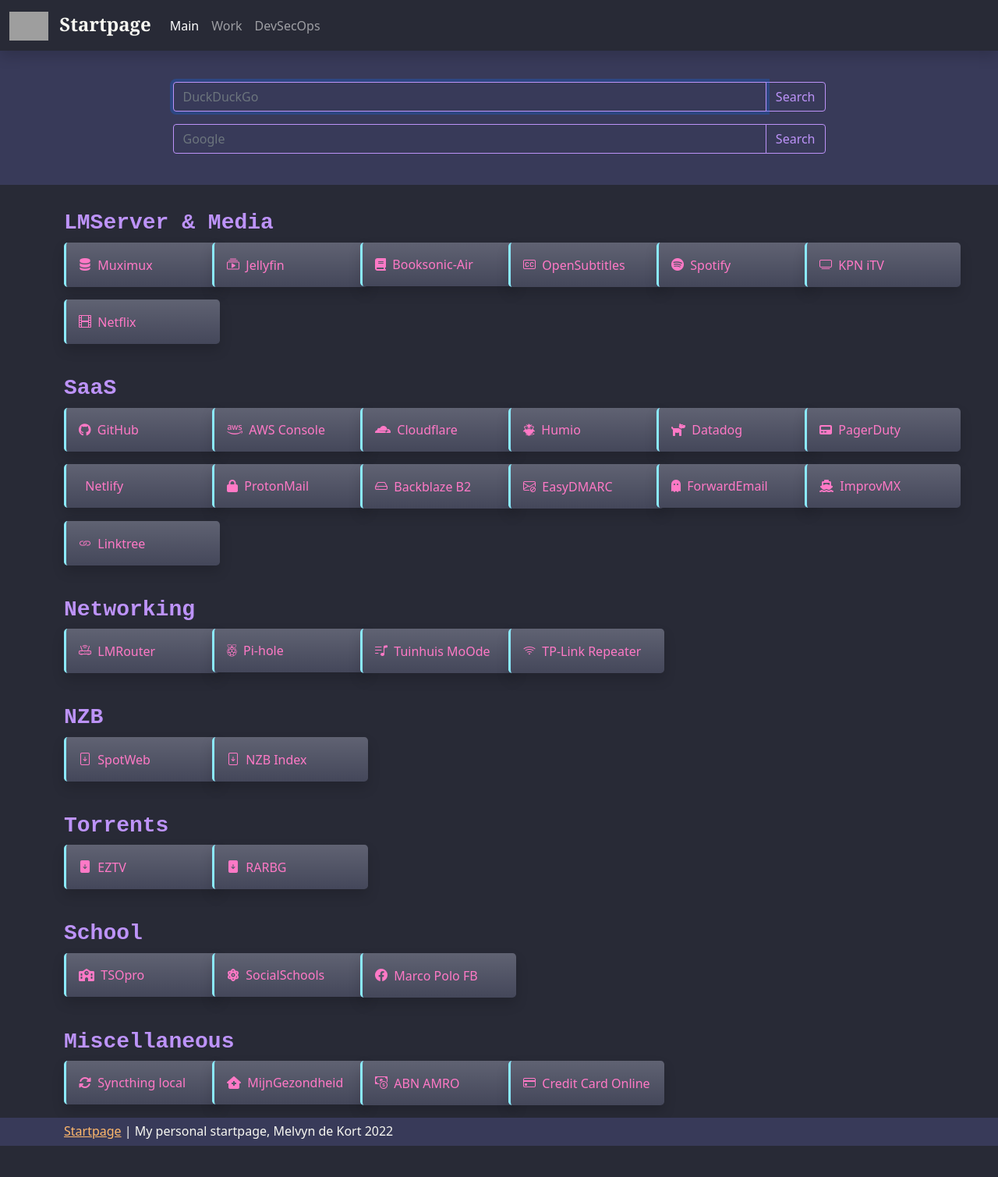
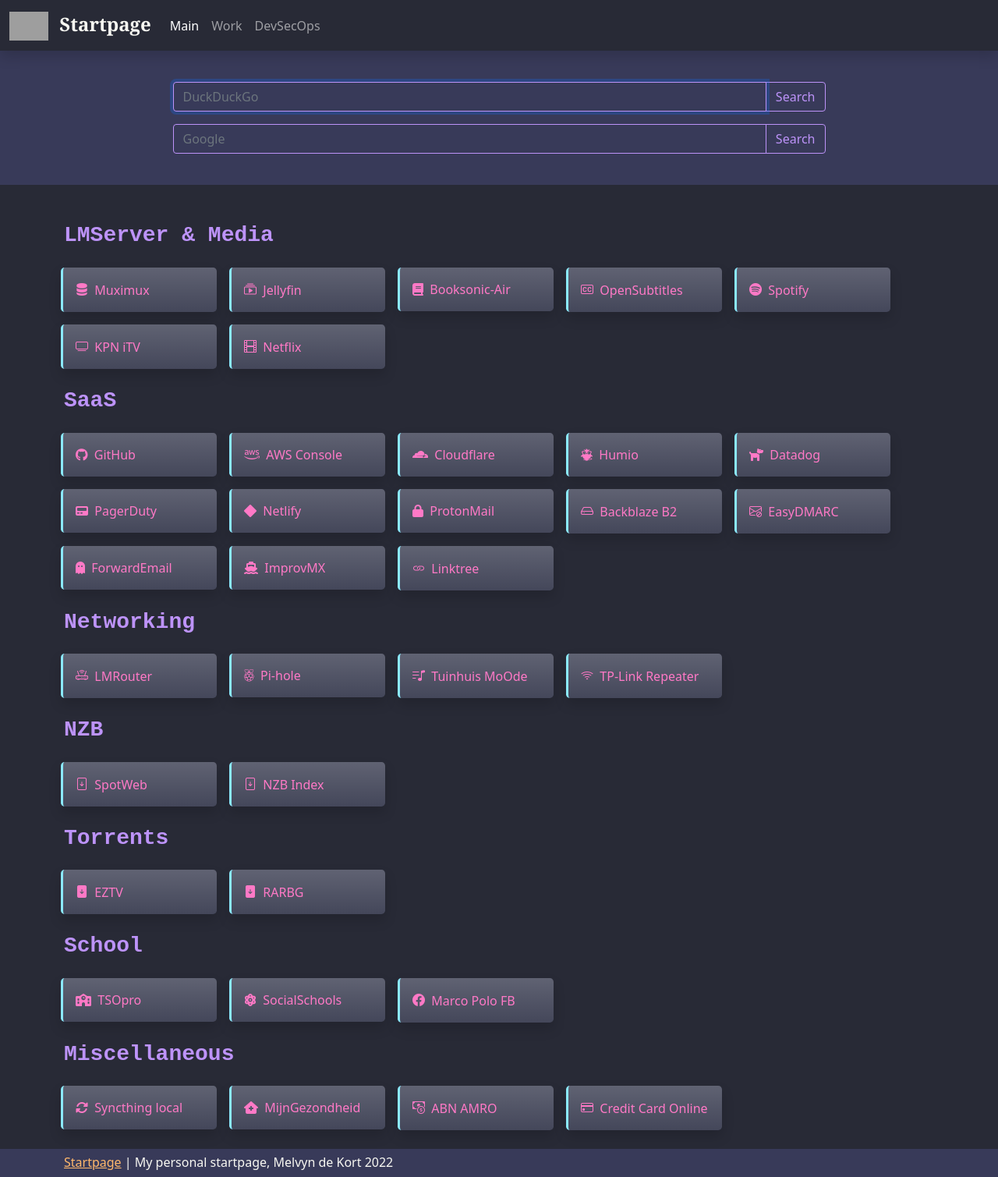
Before and after one commit to melvyndekort/startpage, a Jekyll site: the page built from pages/index.md, in a window 1280 px wide. Shown: the whole page at 78% size. Built offline with Jekyll 4.4.1, drawn with Linux system fonts in a browser that asks for light colours; nearby versions of some CDN libraries; before the commit the page ends 1469 px from its top, so only the background shows below that; grey boxes are pictures that could not be loaded.

Commit message:
Improved grid usage for smaller screens

```diff
--- a/_data/bookmarks.yml
+++ b/_data/bookmarks.yml
@@ -45,7 +45,7 @@
           icon: fa-solid fa-pager
           url: https://mdekort.eu.pagerduty.com
         - name: Netlify
-          icon: fa-solid fa-browser
+          icon: fa-solid fa-diamond
           url: https://app.netlify.com
         - name: ProtonMail
           icon: fa-solid fa-lock
--- a/_layouts/data.html
+++ b/_layouts/data.html
@@ -1,18 +1,18 @@
 ---
 layout: default
 ---
-<div class="container mt-2">
+<div class="container my-4">
   {% for section in site.data.bookmarks %}
     {% if section.section == page.title %}
       {% for category in section.categories %}
         <h3 class="pt-4 text-purple fw-bold" style="font-family:'Courier New', Courier, monospace">
             {{ category.name }}
         </h3>
-        <div class="row row-cols-6">
+        <div class="row row-cols-auto">
             {% for site in category.sites %}
-              <div class="col">
+              <div class="col g-3">
                 <a href="{{ site.url }}" class="link-pink text-decoration-none fs-6">
-                  <div class="bookmark p-3 mb-3 bg-secondary bg-gradient rounded-3 border-start border-3 border-primary shadow">
+                  <div class="bookmark p-3 bg-secondary bg-gradient rounded-3 border-start border-3 border-primary shadow">
                     {% if site.icon %}
                       <i class="{{ site.icon }}"></i>&nbsp;
                     {% endif %}
```
